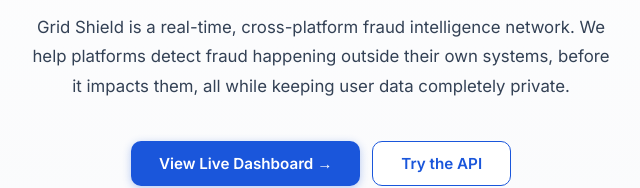
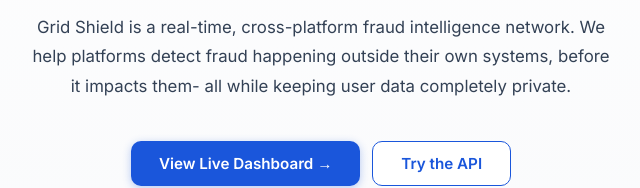
Before and after one commit to suneetatiwari5/gridshield-prototype_v1, a plain HTML site: page index.html in a window 1280 px wide. Shown: the part 431-619 px from the top of the page, 319-959 px from the left. Drawn offline with Linux system fonts and the light colour scheme.

Commit message:
Update index.html

```diff
--- a/index.html
+++ b/index.html
@@ -209,7 +209,7 @@
   <div id="hero">
     <div class="hero-tag">🛡 Fraud Intelligence Layer for the Internet</div>
     <h1 class="hero-title">Stop Fraud<br/><span>Before It Spreads</span></h1>
-    <p class="hero-sub">Grid Shield is a real-time, cross-platform fraud intelligence network. We help platforms detect fraud happening outside their own systems, before it impacts them, all while keeping user data completely private.</p>
+    <p class="hero-sub">Grid Shield is a real-time, cross-platform fraud intelligence network. We help platforms detect fraud happening outside their own systems, before it impacts them- all while keeping user data completely private.</p>
     <div class="hero-cta">
       <button class="btn-primary" onclick="showPage('dashboard')">View Live Dashboard →</button>
       <button class="btn-secondary" onclick="showPage('api-demo')">Try the API</button>
```
